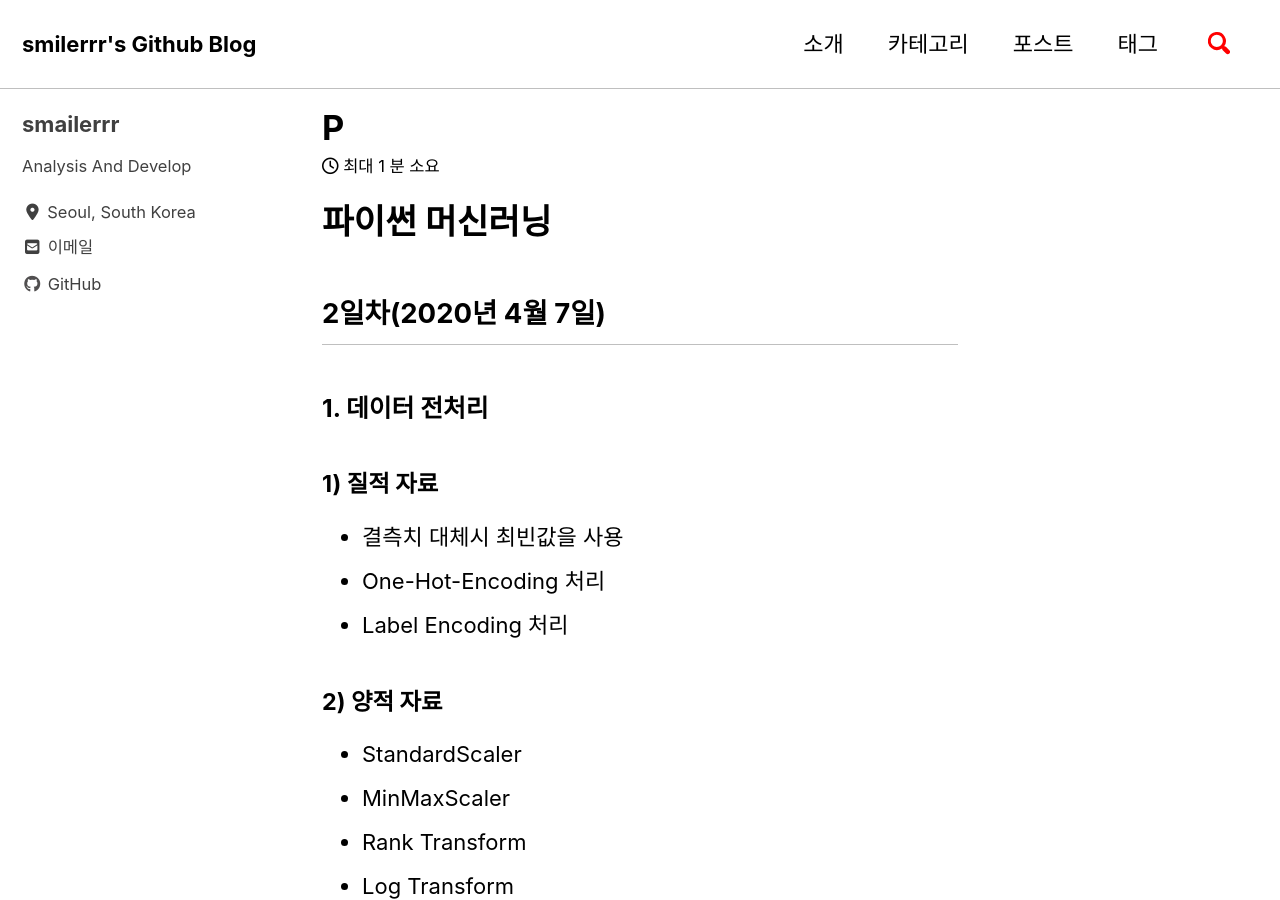
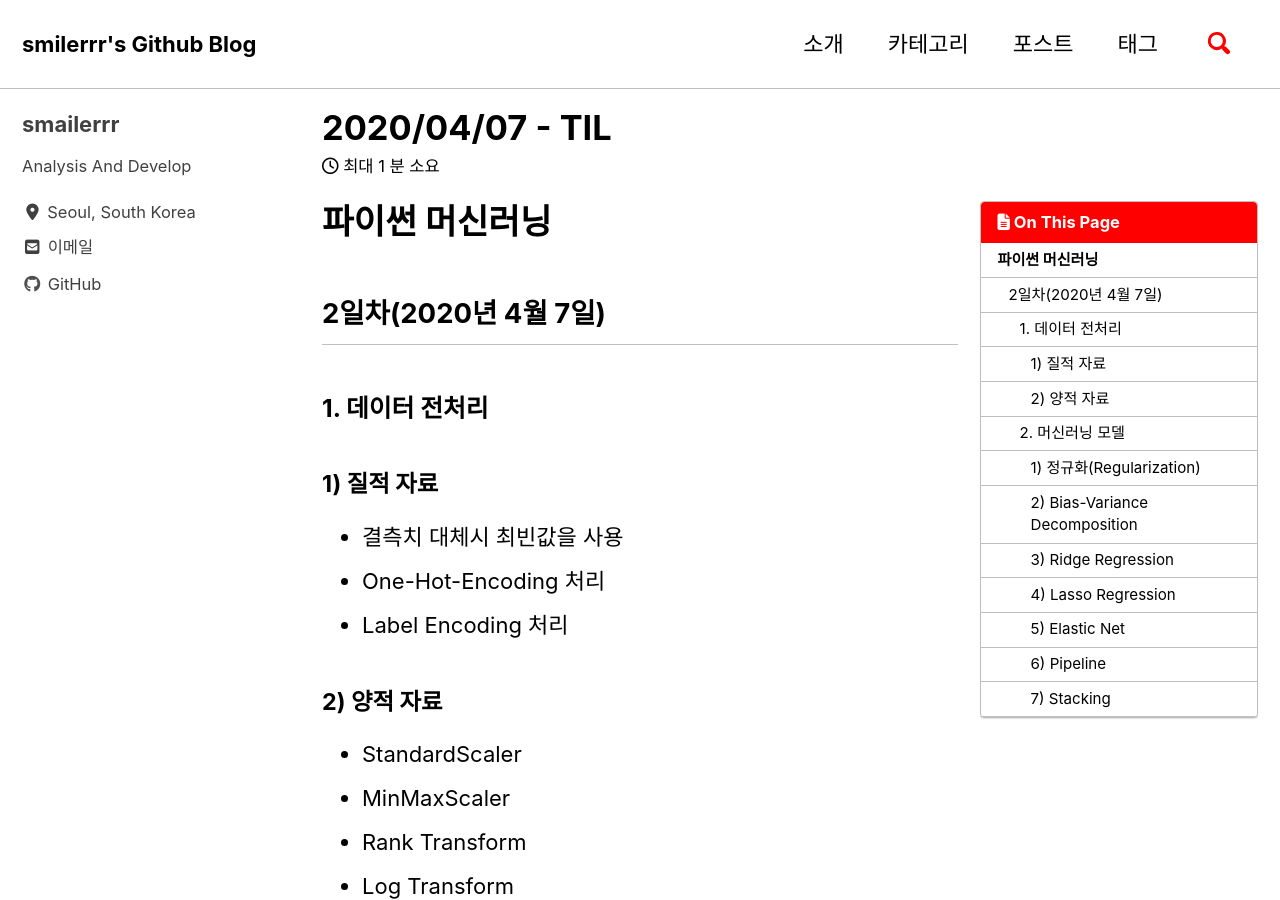
Before and after one commit to smilerrr/smilerrr.github.io, a Jekyll site: the page built from _posts/til/2020-04-07-P.md, in a window 1280 px wide and 900 px high. Built offline with Jekyll 4.4.1, drawn with Linux system fonts in a browser that asks for light colours; cached includes are drawn as plain includes; nearby versions of some CDN libraries; some of the changed text lies outside the part shown.

Commit message:
Update 2020-04-07-P.md

```diff
--- a/_posts/til/2020-04-07-P.md
+++ b/_posts/til/2020-04-07-P.md
@@ -1,3 +1,15 @@
+---
+title: "2020/04/07 - TIL"
+excerpt: "Python 머신러닝 2일차"
+categories:
+   - TIL
+tags:
+   - TIL
+last_modified_at: 2020-04-09T01:00:00
+comments: true
+toc: true
+---
+
 # 파이썬 머신러닝
 
 ## 2일차(2020년 4월 7일)
```
